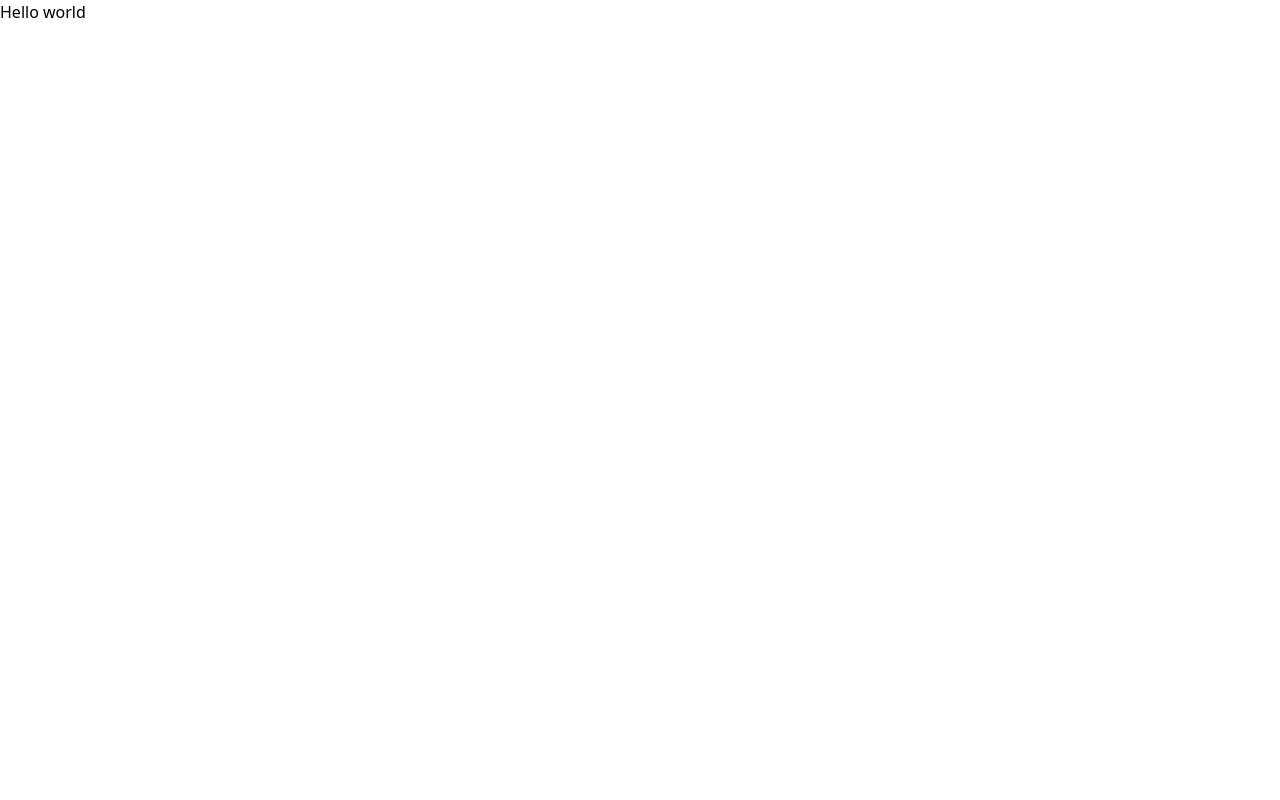
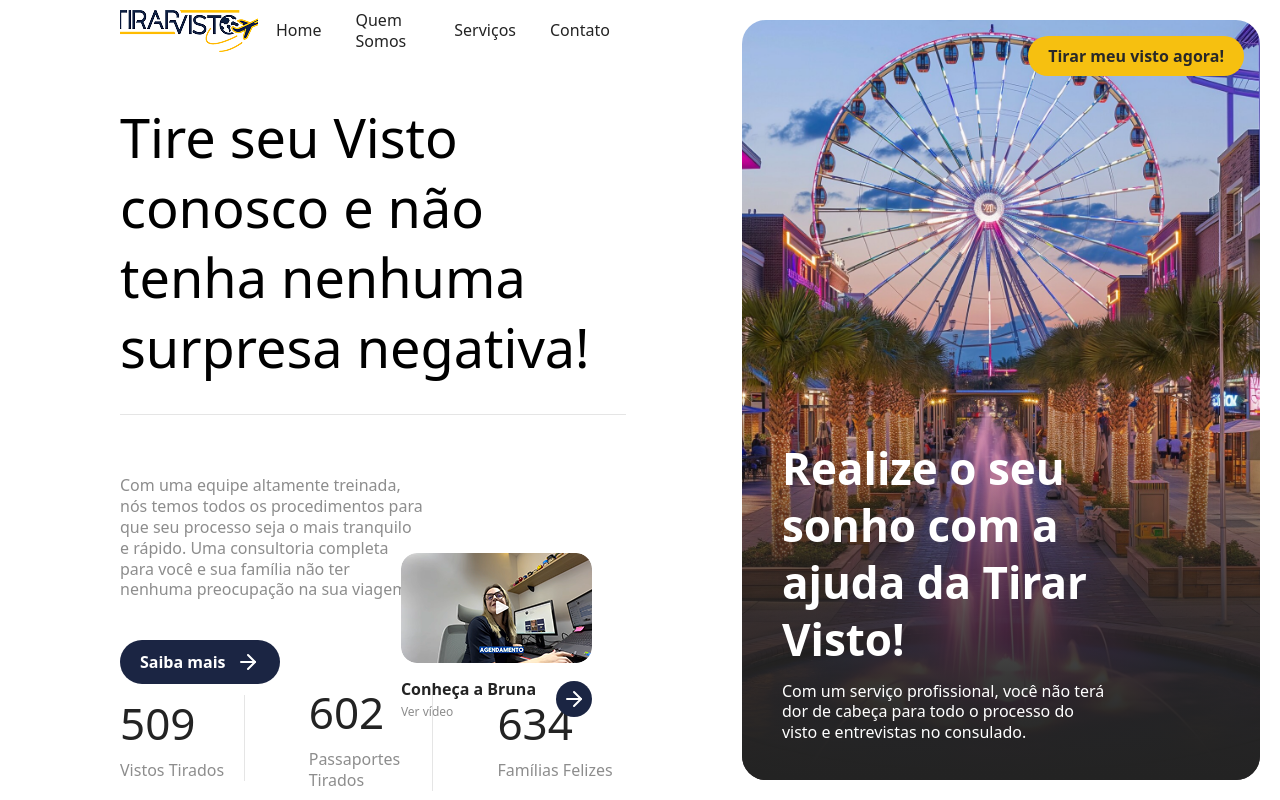
Before and after one commit to DevPBDias/case-noweb, a Next.js app: page / in a window 1280 px wide. Built offline with nearby package versions, Linux system fonts and the light colour scheme.

Commit message:
feat(hero): add hero section in page with proper components

```diff
--- a/src/app/page.tsx
+++ b/src/app/page.tsx
@@ -1,3 +1,9 @@
+import HeroSection from "@/components/hero";
+
 export default function Home() {
-  return <main className="flex flex-col">Hello world</main>;
+  return (
+    <main className="flex flex-col">
+      <HeroSection />
+    </main>
+  );
 }
--- /dev/null
+++ b/src/components/hero/index.tsx
@@ -0,0 +1,19 @@
+import HeroImage from "./HeroImage";
+import HeroNavbar from "./HeroNavbar";
+import HeroStats from "./HeroStats";
+import HeroText from "./HeroText";
+
+const HeroSection = () => {
+  return (
+    <main className="flex flex-row items-center justify-center w-full h-[100dvh]">
+      <section className="flex flex-col items-start justify-start w-full px-[60px] h-full">
+        <HeroNavbar />
+        <HeroText />
+        <HeroStats />
+      </section>
+      <HeroImage />
+    </main>
+  );
+};
+
+export default HeroSection;
```
